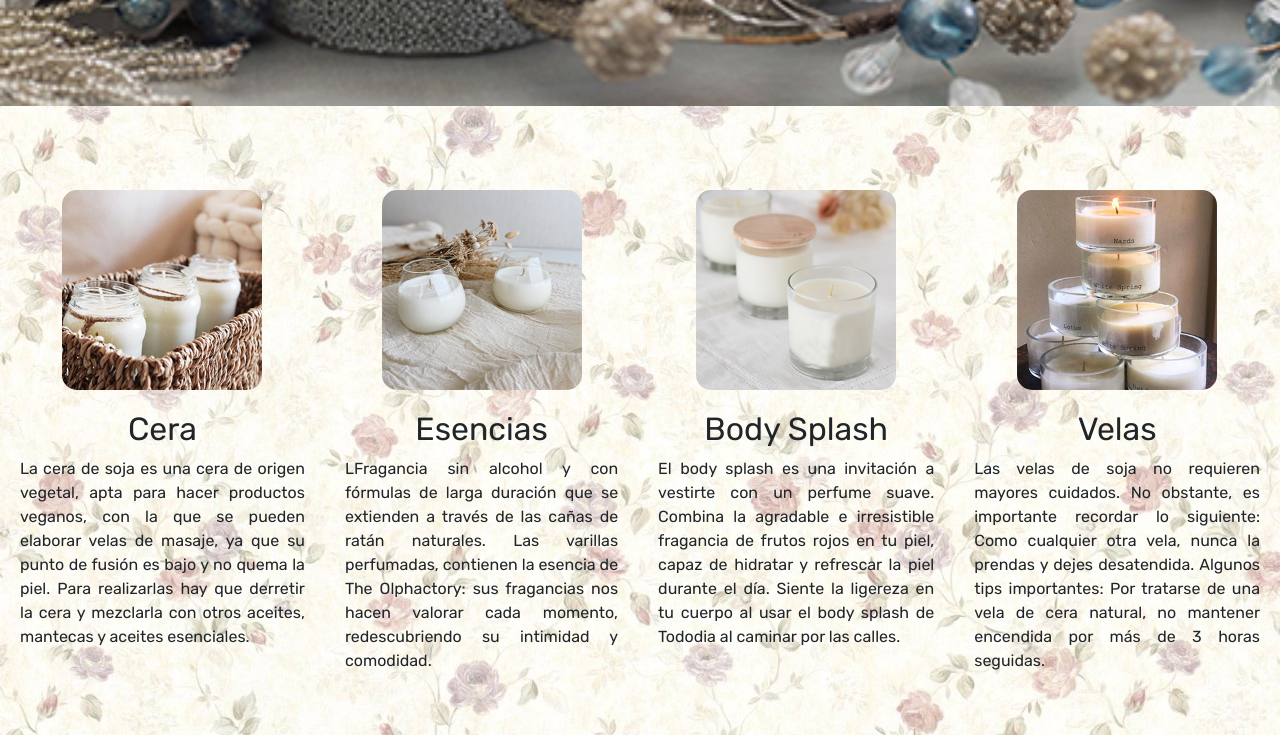
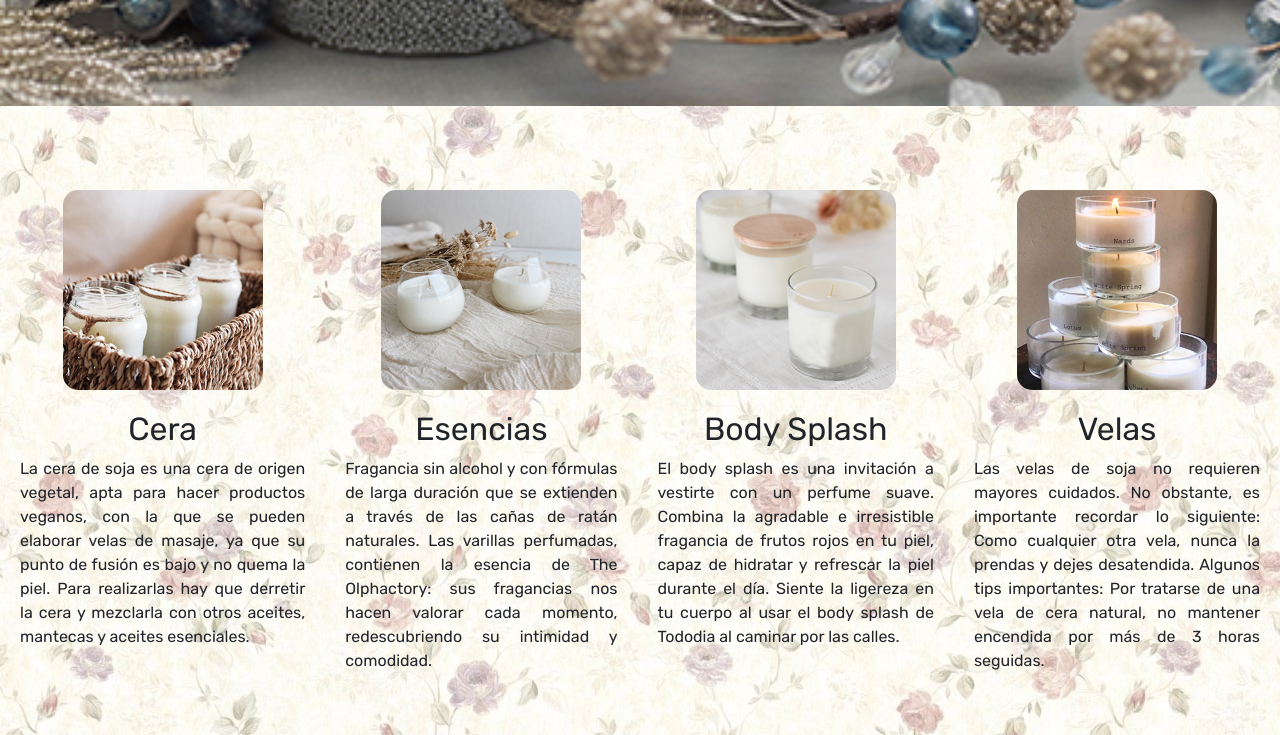
Before and after one commit to MauroGonzalo/CandleStore-GonzaloOrtiz, a plain HTML site: page index.html in a window 1280 px wide. Shown: the part 673-1408 px from the top of the page. Drawn offline with nearby package versions, Linux system fonts and the light colour scheme.

Commit message:
correccion en texto del index

```diff
--- a/index.html
+++ b/index.html
@@ -83,7 +83,7 @@
             <article class="insumosArt">
                 <img src="./media/vela2.jpg" class="imgVela" alt="Esencias">
                 <h2>Esencias</h2>
-                <p>LFragancia sin alcohol y con fórmulas de larga duración que se extienden a través de las cañas de ratán naturales. Las varillas perfumadas, contienen la esencia de The Olphactory: sus fragancias nos hacen valorar cada momento, redescubriendo su intimidad y comodidad.</p>
+                <p>Fragancia sin alcohol y con fórmulas de larga duración que se extienden a través de las cañas de ratán naturales. Las varillas perfumadas, contienen la esencia de The Olphactory: sus fragancias nos hacen valorar cada momento, redescubriendo su intimidad y comodidad.</p>
             </article>
 
             <article class="insumosArt">
```
